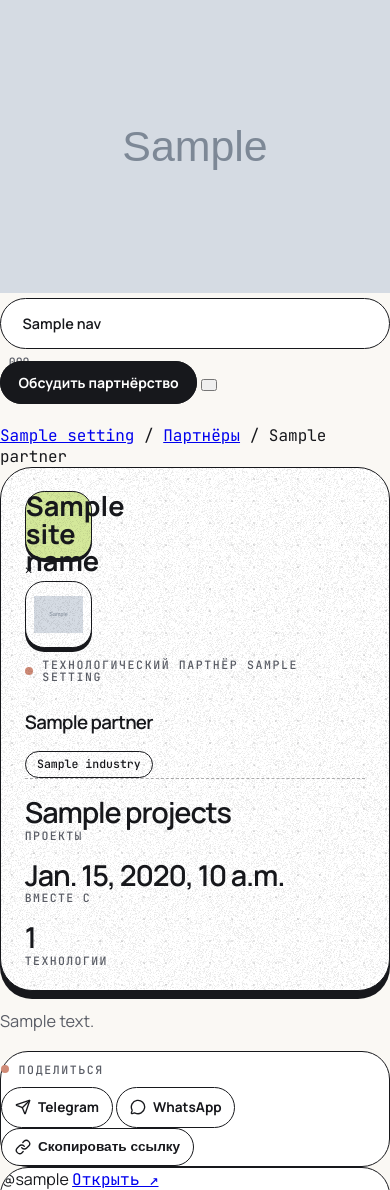
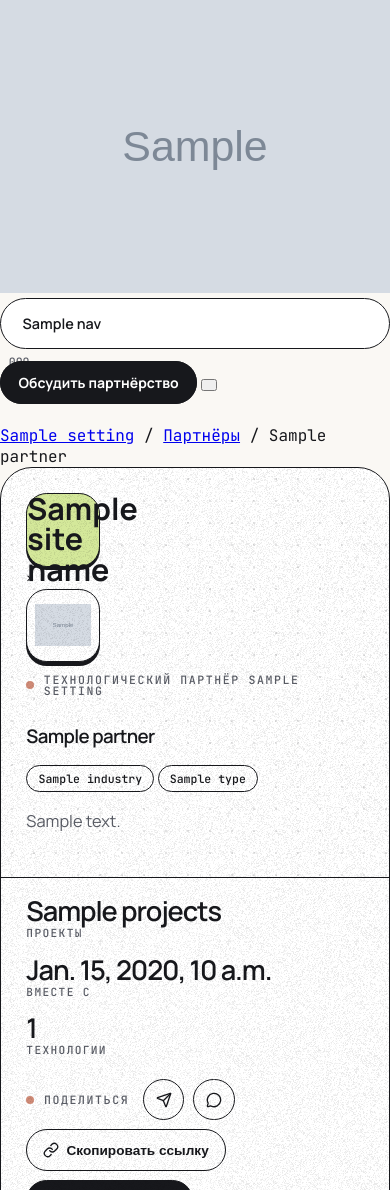
Before and after one commit to Nurbolottop/ZeaSite, a Django app: template app/templates/site/partner_detail.html in a window 390 px wide; the page is wider, and only the part inside the window is pictured. Shown: the top 1190 px of that part. Run offline with Django 5.2, Linux system fonts and the light colour scheme; the template is opened without the code that fills it: most values are stand-ins (such as "Sample title", 1, 10 or a date in 2020); grey boxes marked "Sample" are stand-in pictures; parts of the project's set-up code (start-up, migrations or seed data) failed here and were passed over; some libraries are stand-ins or nearby versions; some web fonts are replaced; grey boxes are pictures that could not be loaded.

Commit message:
Сайт: новый формат страницы партнёра
Карточка «ZEA × партнёр» на всю ширину: логотипы, название, сфера, что
сделали, описание, кольца; внизу карточки — цифры, «Поделиться» и сайт.
Instagram — отдельным блоком после проектов; без боковой колонки.

Co-Authored-By: Claude Opus 5.5 (1M context) <noreply@anthropic.com>

```diff
--- a/app/templates/site/_styles.html
+++ b/app/templates/site/_styles.html
@@ -169,18 +169,29 @@
         .pt-logo img, .pd-logo img { width:100%; height:100%; object-fit:contain; padding:.5rem; }
         .pt-logo svg { width:1.6rem; height:1.6rem; } .pd-logo svg { width:2.6rem; height:2.6rem; }
         .partner-tile, .pd-logo { background-color:var(--paper); }
-        .pcard { position:relative; overflow:hidden; border:1.5px solid var(--ink); border-radius:2rem; padding:clamp(1.4rem,1rem + 2vw,2.6rem);
+        .pcard { position:relative; overflow:hidden; border:1.5px solid var(--ink); border-radius:2rem;
                  background:var(--paper) radial-gradient(rgba(23,24,28,.12) 1px, transparent 1.3px) 0 0/22px 22px; box-shadow:0 8px 0 var(--ink); }
-        .pcard-rings { position:absolute; right:1.6rem; top:1.4rem; width:min(36%,17rem); pointer-events:none; }
-        .pcard-mark { width:4.2rem; height:4.2rem; border-radius:1.2rem; font-size:1.7rem; }
-        .pcard .pcard-logo { width:4.2rem; height:4.2rem; border-radius:1.2rem; box-shadow:0 4px 0 var(--ink); }
-        .pcard-stats { display:flex; flex-wrap:wrap; gap:1.2rem 2.4rem; margin:0; padding-top:1.2rem; border-top:1.5px dashed rgba(23,24,28,.35); }
-        .pcard-stats div { display:flex; flex-direction:column-reverse; gap:.2rem; }
-        .pcard-stats dt { font:500 .72rem/1 var(--f-mono); letter-spacing:.12em; text-transform:uppercase; color:var(--muted); }
-        .pcard-stats dd { margin:0; font:600 clamp(1.8rem,1.3rem + 1.6vw,2.8rem)/1 var(--f-display); letter-spacing:-.04em; }
-        @media (max-width:767px) { .pcard-rings { display:none; } }
+        .pcard-main { display:grid; gap:2rem; padding:clamp(1.4rem,1rem + 2.4vw,3rem); align-items:center; }
+        .pcard-art { max-width:30rem; width:100%; justify-self:center; }
+        @media (min-width:1024px) { .pcard-main { grid-template-columns:minmax(0,1.35fr) minmax(0,1fr); } }
+        @media (max-width:767px) { .pcard-art { display:none; } }
+        .pcard-mark { width:4.6rem; height:4.6rem; border-radius:1.3rem; font-size:1.9rem; }
+        .pcard .pcard-logo { width:4.6rem; height:4.6rem; border-radius:1.3rem; box-shadow:0 4px 0 var(--ink); }
+        .pcard-foot { display:flex; flex-wrap:wrap; align-items:center; justify-content:space-between; gap:1.4rem 2rem;
+                      border-top:1.5px solid var(--ink); background:rgba(255,255,255,.75); padding:1.2rem clamp(1.4rem,1rem + 2.4vw,3rem); position:relative; z-index:1; }
+        .pcard-stats { display:flex; flex-wrap:wrap; gap:1rem 2.6rem; margin:0; }
+        .pcard-stats div { display:flex; flex-direction:column-reverse; gap:.25rem; }
+        .pcard-stats dt { font:500 .7rem/1 var(--f-mono); letter-spacing:.12em; text-transform:uppercase; color:var(--muted); }
+        .pcard-stats dd { margin:0; font:600 clamp(1.7rem,1.2rem + 1.4vw,2.5rem)/1 var(--f-display); letter-spacing:-.04em; }
+        .pcard-actions { display:flex; flex-wrap:wrap; align-items:center; gap:.55rem; }
+        .pcard-actions .eyebrow { margin-right:.3rem; }
+        .share-icon { width:2.6rem; height:2.6rem; border:1.5px solid var(--ink); border-radius:50%; display:grid; place-items:center; background:var(--paper);
+                      color:var(--ink); cursor:pointer; transition:background-color .2s, transform .2s var(--ease); }
+        .share-icon:hover { background:var(--lime); transform:translateY(-1px); }
+        .share-icon svg { width:1rem; height:1rem; }
+        .share-icon[hidden] { display:none; }
         .share-btn { white-space:nowrap; display:inline-flex; align-items:center; justify-content:center; gap:.45rem; border:1.5px solid var(--ink); border-radius:999px;
-                     padding:.65rem .8rem; font-weight:700; font-size:.85rem; color:var(--ink); background:var(--paper); text-decoration:none; cursor:pointer;
+                     padding:.62rem 1rem; font-weight:700; font-size:.85rem; min-height:2.6rem; color:var(--ink); background:var(--paper); text-decoration:none; cursor:pointer;
                      transition:background-color .2s, transform .2s var(--ease); }
         .share-btn:hover { background:var(--lime); transform:translateY(-1px); }
         .share-btn svg { width:1rem; height:1rem; }
@@ -188,7 +199,7 @@
         .share-btn span { overflow:hidden; text-overflow:ellipsis; }
         .share-btn svg { flex:none; }
         .ig-panel { overflow:hidden; }
-        .ig-panel iframe { display:block; width:100%; height:27rem; border:0; background:#fff; }
+        .ig-panel iframe { display:block; width:100%; height:clamp(26rem,20rem + 14vw,34rem); border:0; background:#fff; }
         .partners-band .partner { padding:.55rem 1.4rem .55rem .55rem; gap:1rem; background:var(--milk); }
         .partners-band .partner-logo { width:3.6rem; height:3.6rem; border-radius:1rem; background:#fff; }
         .partners-band .partner-logo img { object-fit:contain; padding:.3rem; }
--- a/app/templates/site/partner_detail.html
+++ b/app/templates/site/partner_detail.html
@@ -1,7 +1,7 @@
 {% extends "site/base.html" %}{% load i18n %}
 {% block content %}
 <main>
-<section class="relative pt-28 md:pt-36 pb-16 md:pb-24 overflow-hidden" data-color="{{ partner.color }}">
+<section class="relative pt-28 md:pt-36 pb-14 md:pb-20 overflow-hidden" data-color="{{ partner.color }}">
     <div class="absolute inset-x-0 top-0 h-96 dot-grid opacity-70 pointer-events-none [mask-image:linear-gradient(#000,transparent)]" aria-hidden="true"></div>
     <div class="relative max-w-site mx-auto px-4 sm:px-6 lg:px-8">
         <nav class="mono text-xs text-muted mb-8" aria-label="{% trans 'Навигация' %}">
@@ -9,11 +9,10 @@
             <a href="{% url 'site_partners' %}" class="hover:text-ink">{% trans "Партнёры" %}</a> / {{ partner.name }}
         </nav>
 
-        <div class="grid lg:grid-cols-12 gap-8 lg:gap-10 items-start">
         {# Карточка партнёрства — то же, что уходит в превью ссылки #}
-            <article class="pcard grain lg:col-span-8" data-reveal>
-                <div class="pcard-rings" aria-hidden="true">{% include "site/illustrations/partnership.html" %}</div>
-                <div class="relative z-[1] grid gap-6">
+        <article class="pcard grain" data-reveal>
+            <div class="pcard-main">
+                <div class="grid gap-6 content-start min-w-0">
                     <div class="flex items-center gap-4">
                         <span class="brand-mark pcard-mark" aria-hidden="true">{{ settings.site_name|first }}</span>
                         <span class="text-3xl font-bold" aria-hidden="true">×</span>
@@ -21,9 +20,18 @@
                     </div>
                     <div>
                         <p class="eyebrow mb-3">{% trans "Технологический партнёр" %} {{ settings.site_name }}</p>
-                        <h1 class="h-display text-[2.4rem] sm:text-5xl md:text-6xl">{{ partner.name }}</h1>
+                        <h1 class="h-display text-[2.4rem] sm:text-5xl md:text-6xl xl:text-7xl">{{ partner.name }}</h1>
                     </div>
-                    {% if partner.industry %}<span class="sticker justify-self-start w-fit" style="background:var(--tone)">{{ partner.industry }}</span>{% endif %}
+                    <div class="flex flex-wrap gap-2">
+                        {% if partner.industry %}<span class="sticker" style="background:var(--tone)">{{ partner.industry }}</span>{% endif %}
+                        {% for t in stats.types %}<span class="sticker">{{ t }}</span>{% endfor %}
+                    </div>
+                    {% if partner.about %}<p class="lead max-w-xl">{{ partner.about }}</p>{% endif %}
+                </div>
+                <div class="pcard-art" aria-hidden="true">{% include "site/illustrations/partnership.html" %}</div>
+            </div>
+
+            <div class="pcard-foot">
                 {% if stats.projects or stats.since %}
                 <dl class="pcard-stats">
                     {% if stats.projects %}<div><dt>{% trans "Проекты" %}</dt><dd class="tnum">{{ stats.projects }}</dd></div>{% endif %}
@@ -31,60 +39,26 @@
                     {% if stats.technologies %}<div><dt>{% trans "Технологии" %}</dt><dd class="tnum">{{ stats.technologies|length }}</dd></div>{% endif %}
                 </dl>
                 {% endif %}
+                <div class="pcard-actions">
+                    <span class="eyebrow">{% trans "Поделиться" %}</span>
+                    <a class="share-icon" target="_blank" rel="noopener" aria-label="Telegram" title="Telegram"
+                       href="https://t.me/share/url?url={{ canonical_url|urlencode:'' }}&text={{ partner.name|urlencode:'' }}%20%C3%97%20{{ settings.site_name|urlencode:'' }}"><i data-lucide="send"></i></a>
+                    <a class="share-icon" target="_blank" rel="noopener" aria-label="WhatsApp" title="WhatsApp"
+                       href="https://wa.me/?text={{ partner.name|urlencode:'' }}%20%C3%97%20{{ settings.site_name|urlencode:'' }}%20{{ canonical_url|urlencode:'' }}"><i data-lucide="message-circle"></i></a>
+                    <button type="button" class="share-btn" data-share-copy="{{ canonical_url }}" data-done="{% trans 'Ссылка скопирована' %}">
+                        <i data-lucide="link"></i> <span>{% trans "Скопировать ссылку" %}</span></button>
+                    <button type="button" class="share-icon" data-share-native="{{ canonical_url }}" data-title="{{ partner.name }} × {{ settings.site_name }}"
+                            aria-label="{% trans 'Ещё' %}" title="{% trans 'Ещё' %}" hidden><i data-lucide="share-2"></i></button>
+                    {% if partner.website %}<a href="{{ partner.website }}" target="_blank" rel="noopener" class="btn btn-ink btn-sm">{% trans "Сайт партнёра" %} <i data-lucide="arrow-up-right"></i></a>{% endif %}
+                </div>
             </div>
         </article>
 
-            <aside class="lg:col-span-4 grid gap-5" data-reveal style="--d:120ms">
-                {% if partner.about %}<p class="lead">{{ partner.about }}</p>{% endif %}
-                <div class="panel p-5 grid gap-3">
-                    <p class="eyebrow">{% trans "Поделиться" %}</p>
-                    <div class="grid grid-cols-2 gap-2">
-                        <a class="share-btn" target="_blank" rel="noopener"
-                           href="https://t.me/share/url?url={{ canonical_url|urlencode:'' }}&text={{ partner.name|urlencode:'' }}%20%C3%97%20{{ settings.site_name|urlencode:'' }}">
-                            <i data-lucide="send"></i> Telegram</a>
-                        <a class="share-btn" target="_blank" rel="noopener"
-                           href="https://wa.me/?text={{ partner.name|urlencode:'' }}%20%C3%97%20{{ settings.site_name|urlencode:'' }}%20{{ canonical_url|urlencode:'' }}">
-                            <i data-lucide="message-circle"></i> WhatsApp</a>
-                    </div>
-                    <div class="flex gap-2">
-                        <button type="button" class="share-btn flex-1 min-w-0" data-share-copy="{{ canonical_url }}"
-                                data-done="{% trans 'Ссылка скопирована' %}"><i data-lucide="link"></i> <span>{% trans "Скопировать ссылку" %}</span></button>
-                        <button type="button" class="share-btn" data-share-native="{{ canonical_url }}" data-title="{{ partner.name }} × {{ settings.site_name }}"
-                                aria-label="{% trans 'Ещё' %}" hidden><i data-lucide="share-2"></i></button>
-                    </div>
-                </div>
-                {% if partner.instagram_username %}
-                <div class="panel ig-panel">
-                    <div class="flex items-center justify-between gap-3 px-5 py-3 border-b-[1.5px] border-ink">
-                        <span class="flex items-center gap-2 font-extrabold min-w-0"><i data-lucide="instagram" class="w-4 h-4 flex-none"></i><span class="truncate">@{{ partner.instagram_username }}</span></span>
-                        <a href="{{ partner.instagram }}" target="_blank" rel="noopener" class="mono text-xs text-muted hover:text-ink flex-none">{% trans "Открыть" %} ↗</a>
-                    </div>
-                    <iframe src="https://www.instagram.com/{{ partner.instagram_username }}/embed/" title="Instagram @{{ partner.instagram_username }}"
-                            loading="lazy" scrolling="no" allowtransparency="true"></iframe>
-                </div>
-                {% endif %}
-                <div class="flex flex-wrap gap-3">
-                    {% if partner.website %}<a href="{{ partner.website }}" target="_blank" rel="noopener" class="btn btn-ink">{% trans "Сайт партнёра" %} <i data-lucide="arrow-up-right"></i></a>{% endif %}
-                    {% if projects %}<a href="#partner-projects" class="btn btn-ghost">{% trans "Проекты" %} <span class="mono text-xs tnum">({{ projects|length }})</span></a>{% endif %}
-                </div>
-            </aside>
-        </div>
-
-        {% if stats.types or partner.quote %}
-        <div class="grid lg:grid-cols-12 gap-8 lg:gap-10 mt-12 md:mt-16">
-            {% if stats.types %}
-            <div class="lg:col-span-7 grid gap-6" data-reveal>
-                {% if stats.types %}<div><p class="eyebrow mb-3">{% trans "Что сделали" %}</p>
-                    <div class="flex flex-wrap gap-2">{% for t in stats.types %}<span class="sticker" style="background:var(--tone)">{{ t }}</span>{% endfor %}</div></div>{% endif %}
-            </div>
-            {% endif %}
         {% if partner.quote %}
-            <figure class="lg:col-span-5 m-0 panel p-6 md:p-8 bg-lime-soft grain" data-reveal style="--d:120ms">
-                <blockquote class="h-card text-xl md:text-2xl leading-snug m-0">«{{ partner.quote }}»</blockquote>
-                {% if partner.quote_author %}<figcaption class="mono text-xs text-muted mt-4">— {{ partner.quote_author }}, {{ partner.name }}</figcaption>{% endif %}
+        <figure class="m-0 mt-10 panel p-6 md:p-10 bg-lime-soft grain max-w-4xl" data-reveal>
+            <blockquote class="h-card text-xl md:text-3xl leading-snug m-0">«{{ partner.quote }}»</blockquote>
+            {% if partner.quote_author %}<figcaption class="mono text-xs text-muted mt-5">— {{ partner.quote_author }}, {{ partner.name }}</figcaption>{% endif %}
         </figure>
-            {% endif %}
-        </div>
         {% endif %}
     </div>
 </section>
@@ -100,7 +74,26 @@
 </section>
 {% endif %}
 
-<section class="py-16 md:py-20 {% if projects %}bg-milk{% else %}bg-white{% endif %} border-t-[1.5px] border-ink">
+{% if partner.instagram_username %}
+<section class="py-16 md:py-24 border-t-[1.5px] border-ink">
+    <div class="max-w-site mx-auto px-4 sm:px-6 lg:px-8 grid lg:grid-cols-12 gap-10 items-center">
+        <div class="lg:col-span-5" data-reveal>
+            <span class="eyebrow mb-5">Instagram</span>
+            <h2 class="h-display text-2xl sm:text-3xl xl:text-4xl mb-5 [overflow-wrap:anywhere]">@{{ partner.instagram_username }}</h2>
+            <p class="lead mb-8">{% trans "Новости, работы и жизнь партнёра." %}</p>
+            <a href="{{ partner.instagram }}" target="_blank" rel="noopener" class="btn btn-ink"><i data-lucide="instagram"></i> {% trans "Открыть Instagram" %}</a>
+        </div>
+        <div class="lg:col-span-7" data-reveal style="--d:120ms">
+            <div class="panel ig-panel">
+                <iframe src="https://www.instagram.com/{{ partner.instagram_username }}/embed/" title="Instagram @{{ partner.instagram_username }}"
+                        loading="lazy" scrolling="no" allowtransparency="true"></iframe>
+            </div>
+        </div>
+    </div>
+</section>
+{% endif %}
+
+<section class="py-16 md:py-20 bg-white border-t-[1.5px] border-ink">
     <div class="max-w-site mx-auto px-4 sm:px-6 lg:px-8">
         <div class="panel grain p-6 md:p-10 flex flex-col md:flex-row md:items-center justify-between gap-6 bg-lime-soft mb-14">
             <p class="h-card text-2xl md:text-3xl max-w-xl">{% trans "Станьте нашим партнёром" %}</p>
```
Also changed, not shown: app/locale/en/LC_MESSAGES/django.po, app/locale/ky/LC_MESSAGES/django.po, app/static/css/tailwind.css. Lines whose indentation alone changed are shown as unchanged.
